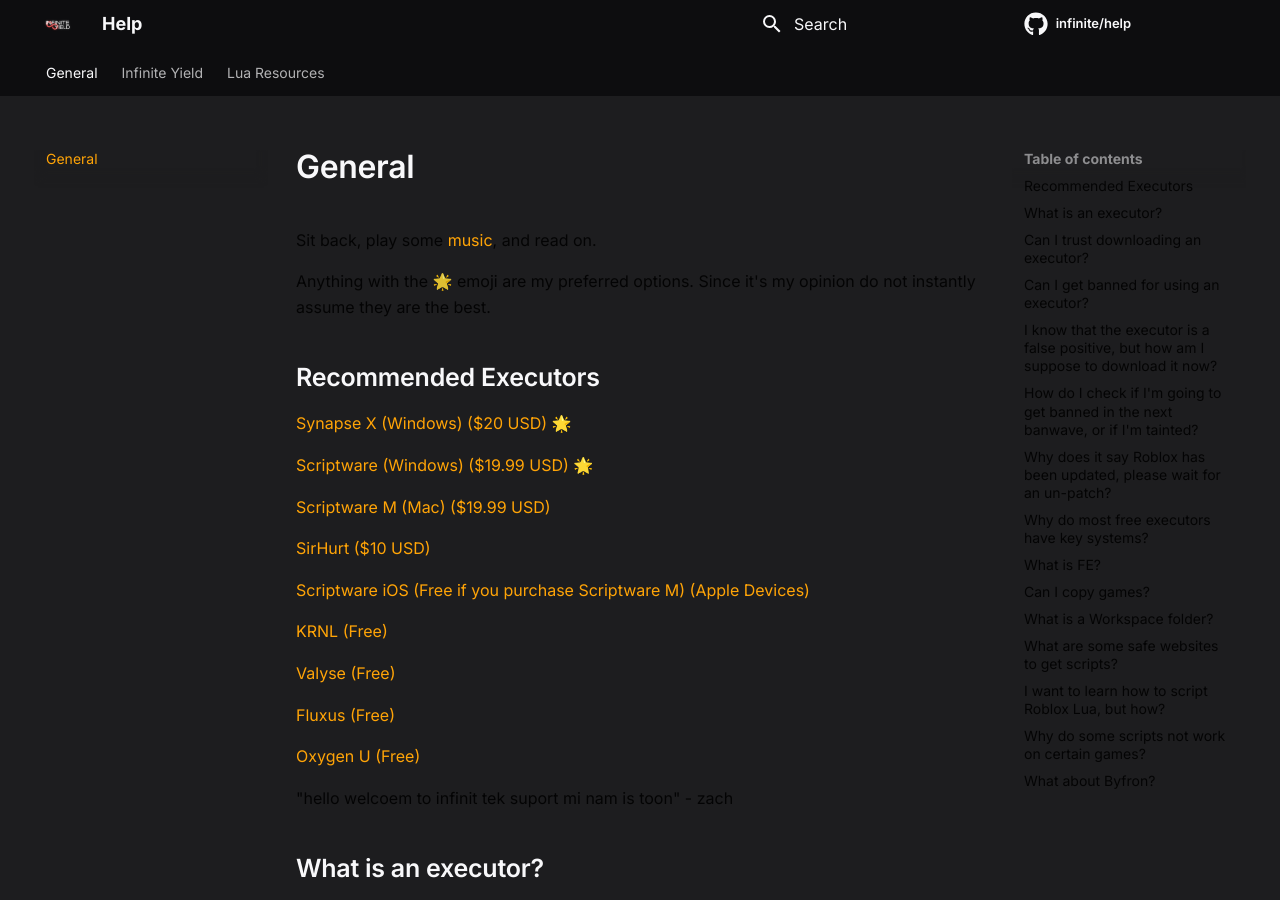
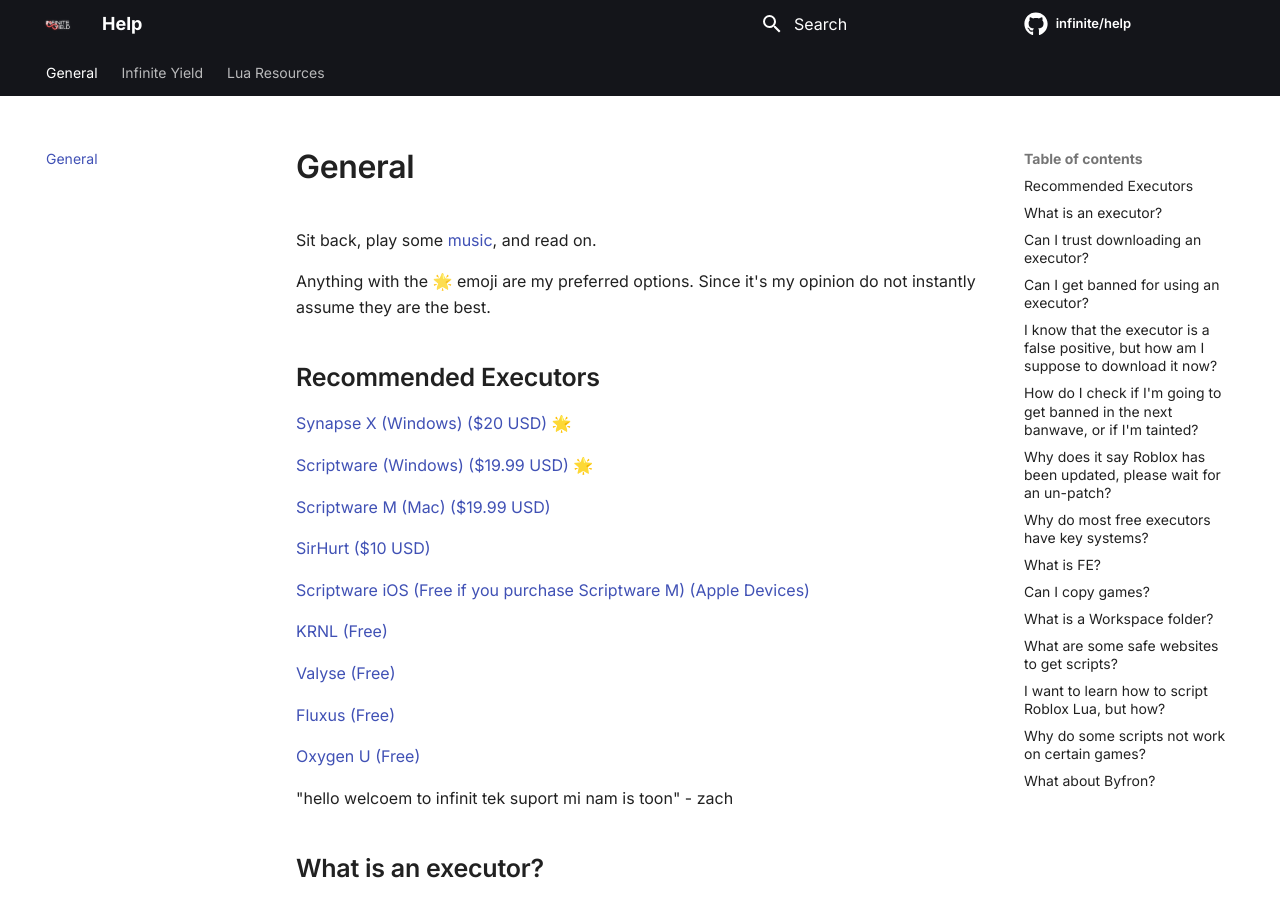
Before and after one commit to moikoros/help, an MkDocs documentation site: the page built from docs/index.md, in a window 1280 px wide and 900 px high. Built offline with MkDocs 1.6.1 and Material for MkDocs 9.7.7, drawn with Linux system fonts in a browser that asks for light colours; comment, search, counter and statistics services are not loaded.

Commit message:
Update mkdocs.yml

```diff
--- a/mkdocs.yml
+++ b/mkdocs.yml
@@ -9,7 +9,7 @@
   logo: assets/logo.png
   favicon: assets/logo.png
   palette:
-    scheme: fusion-dark
+    scheme: style-dark
     primary: black
   font:
     text: Inter
```
